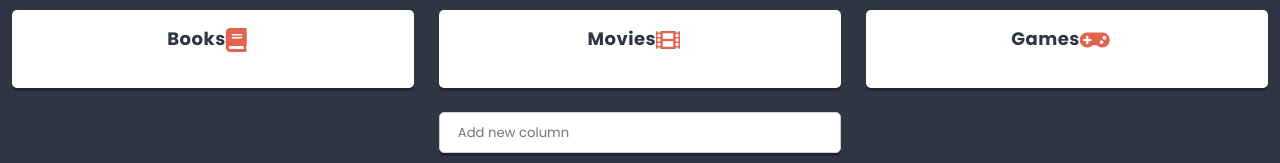
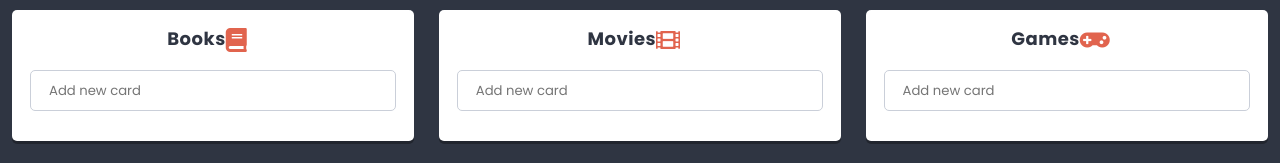
Before and after one commit to AgnieszkaSzostak/first-react-project, a React app: page / in a window 1280 px wide. Shown: the part 422-585 px from the top of the page. Built offline with nearby package versions, Linux system fonts and the light colour scheme.

Commit message:
Add Creator component and addCard method to Column.js

```diff
--- a/src/components/Card/Card.js
+++ b/src/components/Card/Card.js
@@ -6,7 +6,6 @@ import PropTypes from 'prop-types';
 class Card extends React.Component {
   static PropTypes = {
       title: PropTypes.node,
-
   }
   render() {
     return(
--- a/src/components/Column/Column.js
+++ b/src/components/Column/Column.js
@@ -1,19 +1,34 @@
 import React from 'react';
 import styles from './Column.scss';
 import PropTypes from 'prop-types';
-// import {settings} from '../../data/dataStore.js';
+
 import Card from '../Card/Card.js';
 import Icon from '../Icon/Icon.js';
+import Creator from '../Creator/Creator.js';
+import {settings} from '../../data/dataStore.js';
 
 
 class Column extends React.Component {
-  // state = {
-  //   cards: this.props.columns.cards || [],
-  // }
-  // static propTypes = {
-  //   cards: PropTypes.array,
+  state = {
+    cards: this.props.cards || [],
+  }
+  static propTypes = {
+    cards: PropTypes.array,
 
-  // }
+  }
+  addCard(title){
+    this.setState(state => (
+      {
+        cards: [
+          ...state.cards,
+          {
+            key: state.cards.length ? state.cards[state.cards.length-1].key+1 : 0,
+            title,
+          }
+        ]
+      }
+    ));
+  }
   render() {
     return (
       <section className={styles.component}>
@@ -22,16 +37,17 @@ class Column extends React.Component {
               <Icon name={this.props.icon}></Icon>
             </span>
           </h3>
-          {/* <div>
+          {/* <div className={styles.cards}>
             {this.state.cards.maps(({key, ...cardProps}) => (
               <Card key={key} {...cardProps} />
             ))}
           </div> */}
-
+        <div className={styles.creator}>
+          <Creator text={settings.cardCreatorText} action={title => this.addCard(title)}/>
+        </div>
 
       </section>
     )
   }
 }
-// console.log('state.cards', state.cards);
 export default Column;
```
